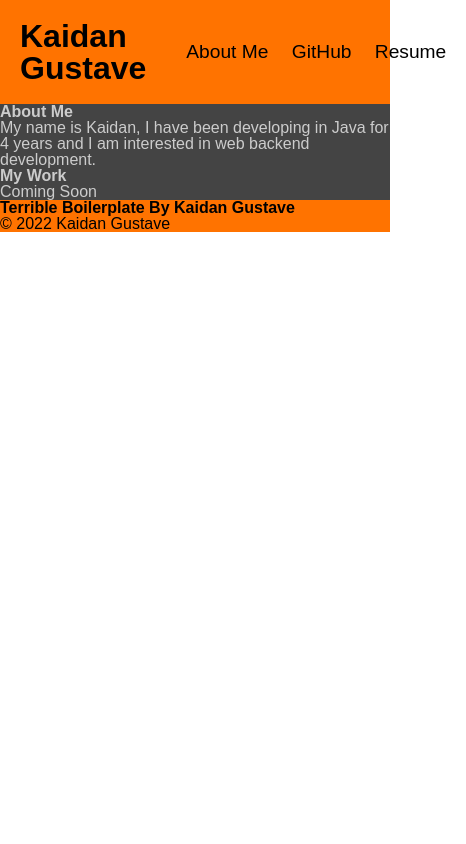
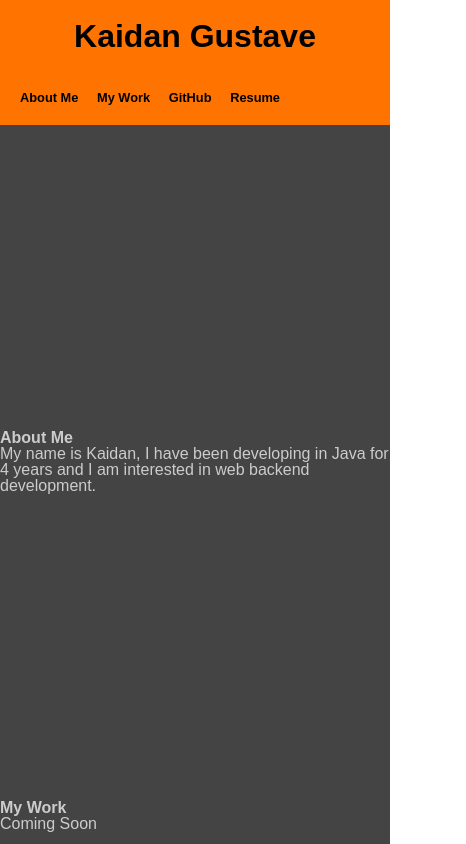
Before and after one commit to Shengaero/advanced-css-portfolio, a plain HTML site: page index.html in a window 390 px wide. Shown: the top 844 px of the page, 466 px wide, since content can reach past the window. Drawn offline with Linux system fonts and the light colour scheme.

Commit message:
Added basic page responsiveness, smooth scrolling, and cleaned up formatting and organization of HTML and CSS

```diff
--- a/assets/css/style.css
+++ b/assets/css/style.css
@@ -6,24 +6,34 @@
     --accent-color: #B8EF98;
 }
 
+/* smooth scroll behavior for clicking links and page refresh */
+
+* {
+    scroll-behavior: smooth;
+}
+
+/* ***************************************  HEADER  **************************************** */
+
 header {
     background-color: var(--secondary-color);
     display: flex;
     justify-content: space-between;
+    flex-direction: row;
 }
 
-/* all elements in header have 8px of padding */
+/* all elements in header have 20px of padding */
 header > * {
     margin: auto 0;
     padding: 20px;
 }
 
-/* page title floats off to the left*/
+/* page title to the left */
 header h1 {
     color: var(--secondary-text-color);
     font-size: 200%;
 }
 
+/* nav bar to the right */
 .nav-bar {
     float: right;
     width: 20%;
@@ -36,19 +46,53 @@ header h1 {
 }
 
 .nav-bar ul li {
-    color: var(--secondary-text-color);
+    position: relative;
     display: inline;
-    font-size: 120%;
+    font-size: 80%;
+    font-weight: 900;
 }
 
-.main-body-content {
+/* links in navbar have secondary text color and no underline */
+.nav-bar ul li a {
+    color: var(--secondary-text-color);
+    text-decoration: none;
+}
+
+/* align header text to center of screen for small screen sizes */
+@media screen and (max-width: 450px) {
+    header h1 {
+        text-align: center;
+    }
+}
+
+/* change flex header and navbar vertically for small and medium screen sizes */
+@media screen and (max-width: 650px) {
+    header {
+        flex-direction: column;
+    }
+}
+
+/* **************************************  MAIN BODY  ***************************************** */
+
+main {
     background-color: var(--primary-color);
     color: var(--primary-text-color);
+    display: flex;
+    flex-direction: column;
+    justify-content: space-evenly;
+    min-height: 100vh;
 }
+
+/* change min-height for small and medium screen sizes */
+@media screen and (max-width: 650px) {
+    main {
+        min-height: 120vh;
+    }
+}
+
+/* ***************************************  FOOTER  ****************************************** */
 
 footer {
     background-color: var(--secondary-color);
     color: var(--secondary-text-color);
 }
-
-/* 500 700 900 ranges */
--- a/index.html
+++ b/index.html
@@ -25,31 +25,41 @@
             <nav class="nav-bar">
                 <!-- TODO: Add links -->
                 <ul>
-                    <li>About Me</li>
-                    <li>GitHub</li>
-                    <li>Resume</li>
+                    <li><a href="#about-me">About Me</a></li>
+                    <li><a href="#my-work">My Work</a></li>
+                    <li><a href="#">GitHub</a></li>
+                    <li><a href="#">Resume</a></li>
                 </ul>
             </nav>
         </header>
 
-        <main class="main-body-content">
+        <main>
+            <section id="about-me">
                 <h1>
                     About Me
                 </h1>
                 <p>
                     My name is Kaidan, I have been developing in Java for 4 years and I am interested in web backend development.
                 </p>
+            </section>
+            <section id="my-work">
                 <h1>
                     My Work
                 </h1>
                 <p>
                     Coming Soon
                 </p>
+            </section>
         </main>
 
         <footer>
             <h1>Terrible Boilerplate By Kaidan Gustave</h1>
             <p>&copy; 2022 Kaidan Gustave</p>
         </footer>
+
+        <!--This will scroll the page back to the top when you hit the refresh button -->
+        <script>
+            location.replace('#');
+        </script>
     </body>
 </html>
```
Lines whose indentation alone changed are shown as unchanged.
